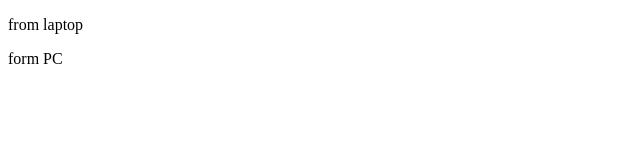
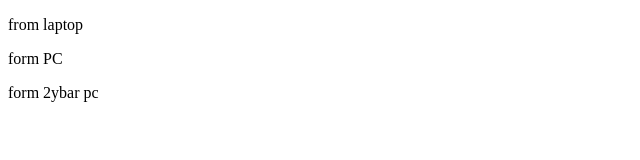
Before and after one commit to techtohasib/gitfetch, a plain HTML site: page index.html in a window 1280 px wide. Shown: the whole page, without its empty margins (0-640 px from the left). Drawn offline with Linux system fonts and the light colour scheme.

Commit message:
2ndbar PC

```diff
--- a/index.html
+++ b/index.html
@@ -8,5 +8,6 @@
 <body>
     <p>from laptop</p>
     <p>form PC</P>
+    <p>form 2ybar pc</p>
 </body>
 </html>
```
